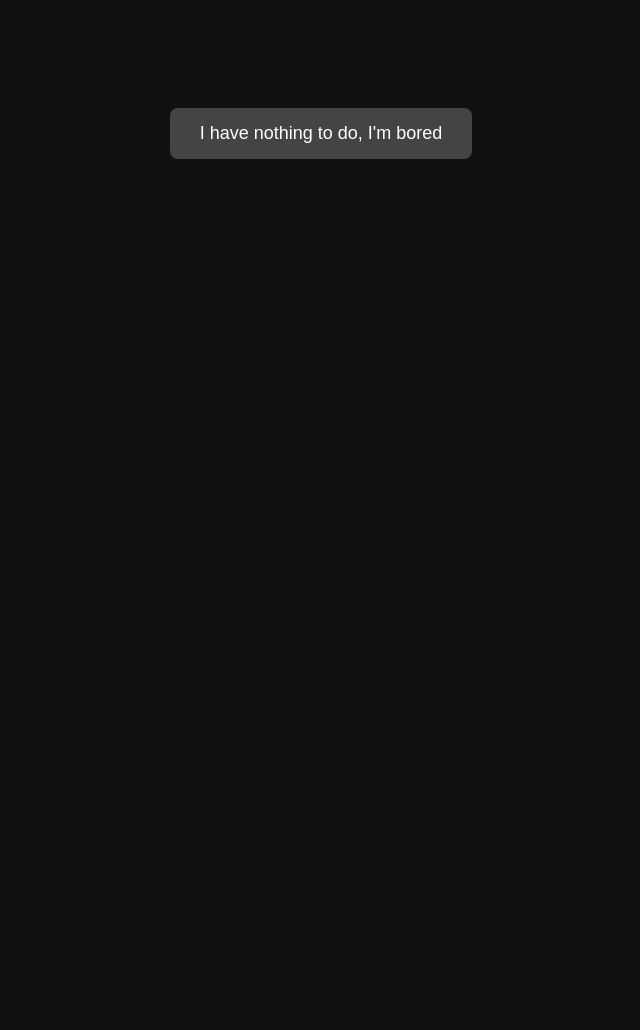
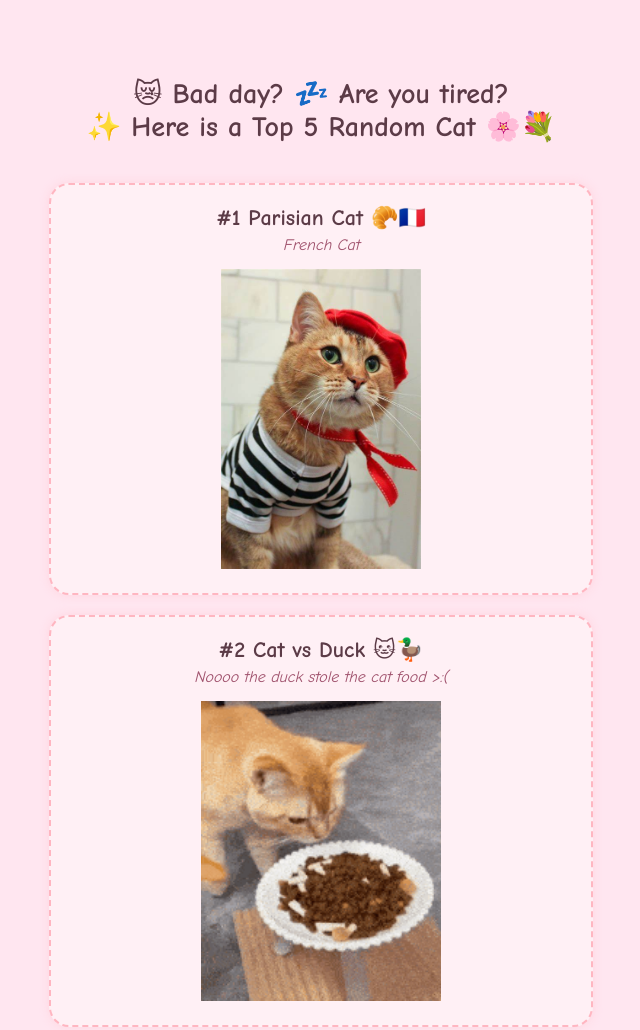
Before and after one commit to Pilou-hash/unf0ld3d-node-x1f2, a plain HTML site: page index.html in a window 1280 px wide. Shown: the top 1030 px of the page, without its empty margins (319-959 px from the left). Before the commit the page ends 800 px from the top, so only its background shows below. Drawn offline with Linux system fonts and the light colour scheme.

Commit message:
index.html

```diff
--- a/index.html
+++ b/index.html
@@ -2,57 +2,68 @@
 <html lang="en">
 <head>
   <meta charset="UTF-8">
-  <title>Bored?</title>
+  <title>Top 5 Random Cats 🐾</title>
   <style>
     body {
-      background-color: #111;
-      color: white;
-      font-family: 'Courier New', monospace;
+      background-color: #ffe6f0;
+      color: #5c3b47;
+      font-family: 'Comic Sans MS', cursive, sans-serif;
       text-align: center;
-      padding-top: 100px;
+      padding: 50px 20px;
     }
 
-    button {
-      background-color: #444;
-      color: white;
-      border: none;
-      padding: 15px 30px;
-      font-size: 18px;
-      cursor: pointer;
-      border-radius: 8px;
-      transition: background-color 0.3s ease;
+    h1 {
+      font-size: 28px;
+      margin-bottom: 40px;
     }
 
-    button:hover {
-      background-color: #666;
+    .cat-card {
+      background-color: #fff0f5;
+      border: 2px dashed #ffb6c1;
+      border-radius: 20px;
+      padding: 20px;
+      margin: 20px auto;
+      width: 90%;
+      max-width: 500px;
+      box-shadow: 0 0 10px #ffc0cb70;
     }
 
-    #message {
-      margin-top: 40px;
-      font-size: 20px;
-      display: none;
+    .cat-card img {
+      width: 100%;
+      max-height: 300px;
+      object-fit: contain;
+      border-radius: 15px;
+      margin-top: 15px;
     }
 
-    #gif {
-      margin-top: 20px;
-      width: 300px;
-      display: none;
+    .cat-title {
+      font-size: 22px;
+      font-weight: bold;
+      margin-bottom: 5px;
+    }
+
+    .cat-desc {
+      font-size: 16px;
+      font-style: italic;
+      color: #a0526d;
     }
   </style>
 </head>
 <body>
 
-  <button onclick="showMessage()">I have nothing to do, I'm bored</button>
+  <h1>😿 Bad day? 💤 Are you tired?<br>✨ Here is a Top 5 Random Cat 🌸💐</h1>
 
-  <div id="message">Stop being lazy and go back to work 😤</div>
-  <img id="gif" src="cat-cat-meme.gif" alt="Funny cat">
+  <div class="cat-card">
+    <div class="cat-title">#1 Parisian Cat 🥐🇫🇷</div>
+    <div class="cat-desc">French Cat</div>
+    <img src="Parisian cat.jpg" alt="Parisian Cat">
+  </div>
 
-  <script>
-    function showMessage() {
-      document.getElementById("message").style.display = "block";
-      document.getElementById("gif").style.display = "block";
-    }
-  </script>
+  <div class="cat-card">
+    <div class="cat-title">#2 Cat vs Duck 🐱🦆</div>
+    <div class="cat-desc">Noooo the duck stole the cat food >:(</div>
+    <img src="cat-duck.gif" alt="Cat Duck">
+  </div>
 
-</body>
-</html>
+  <div class="cat-card">
+    <div class="cat-title">#3 Hugging Cat 🤗
```
